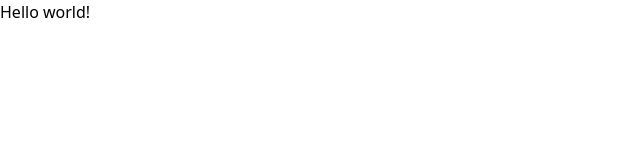
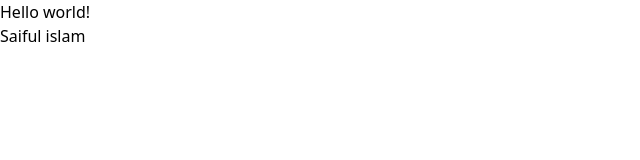
Before and after one commit to safoun10/Titans_Arena, a React (Vite) app: page / in a window 1280 px wide. Shown: the top 160 px of the page, without its empty margins (0-640 px from the left). Built offline with nearby package versions, Linux system fonts and the light colour scheme.

Commit message:
saiful islam git pull request

```diff
--- a/src/App.jsx
+++ b/src/App.jsx
@@ -1,14 +1,13 @@
 // eslint-disable-next-line no-unused-vars
-import React from 'react';
+import React from "react";
 
 const App = () => {
-    return (
-        <div>
-            <h1 className='text-pink-500'>
-      Hello world!
-    </h1>
-        </div>
-    );
+  return (
+    <div>
+      <h1 className="text-3xl font-bold underline">Hello world!</h1>
+      <h2>Saiful islam</h2>
+    </div>
+  );
 };
 
 export default App;
```
